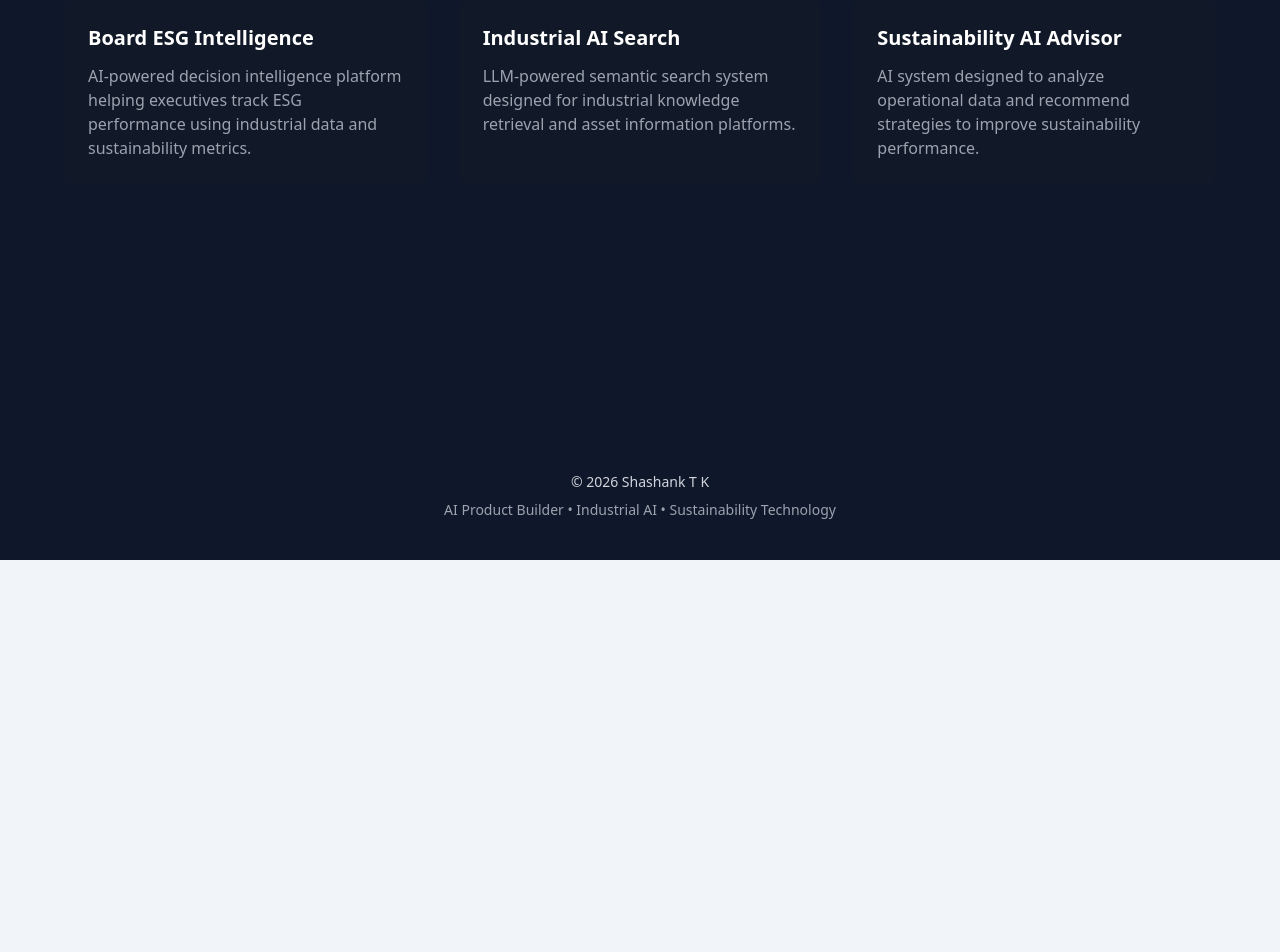
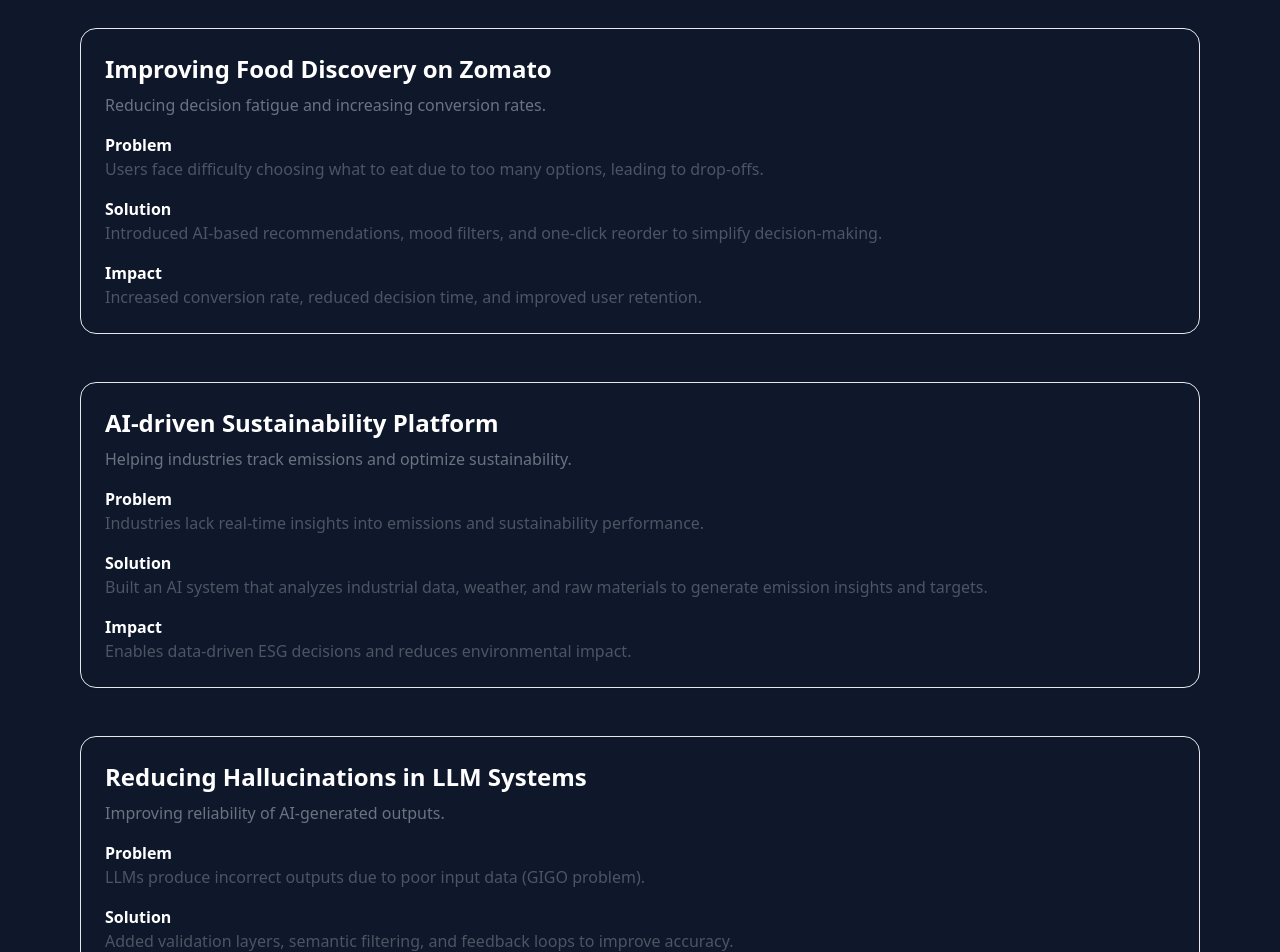
Before and after one commit to shashank-dj/Portfolio, a React (Vite) app: page /case-studies in a window 1280 px wide. Shown: the part 240-1192 px from the top of the page. Before the commit the page ends 800 px from the top, so only its background shows below. Built offline with nearby package versions, Linux system fonts and the light colour scheme.

Commit message:
Update CaseStudies.jsx

```diff
--- a/src/pages/CaseStudies.jsx
+++ b/src/pages/CaseStudies.jsx
@@ -1,50 +1,121 @@
 import React from "react";
 
-export default function CaseStudies() {
+const CaseStudies = () => {
   return (
-    <section className="bg-dark text-white py-20 px-6">
+    <div className="px-6 md:px-20 py-12">
+      <h1 className="text-3xl font-bold mb-6">Case Studies</h1>
 
-      <div className="max-w-6xl mx-auto">
+      <p className="text-gray-600 mb-10 max-w-2xl">
+        A collection of product thinking exercises focused on solving real-world
+        problems using user-centric and business-driven approaches.
+      </p>
 
-        <h1 className="text-4xl font-bold mb-12 text-center text-primary">
-          AI Product Case Studies
-        </h1>
+      {/* ZOMATO CASE STUDY */}
+      <div className="mb-12 border rounded-2xl p-6 shadow-sm">
+        <h2 className="text-2xl font-semibold mb-2">
+          Improving Food Discovery on Zomato
+        </h2>
 
-        <div className="grid md:grid-cols-3 gap-8">
+        <p className="text-gray-500 mb-4">
+          Reducing decision fatigue and increasing conversion rates.
+        </p>
 
-          <div className="bg-gray-900 p-6 rounded-lg">
-            <h2 className="text-xl font-semibold mb-3">
-              Board ESG Intelligence
-            </h2>
-            <p className="text-gray-400">
-              AI-powered decision intelligence platform helping executives
-              track ESG performance using industrial data and sustainability metrics.
+        <div className="space-y-4">
+          <div>
+            <h3 className="font-semibold">Problem</h3>
+            <p className="text-gray-600">
+              Users face difficulty choosing what to eat due to too many options,
+              leading to drop-offs.
             </p>
           </div>
 
-          <div className="bg-gray-900 p-6 rounded-lg">
-            <h2 className="text-xl font-semibold mb-3">
-              Industrial AI Search
-            </h2>
-            <p className="text-gray-400">
-              LLM-powered semantic search system designed for industrial
-              knowledge retrieval and asset information platforms.
+          <div>
+            <h3 className="font-semibold">Solution</h3>
+            <p className="text-gray-600">
+              Introduced AI-based recommendations, mood filters, and one-click reorder
+              to simplify decision-making.
             </p>
           </div>
 
-          <div className="bg-gray-900 p-6 rounded-lg">
-            <h2 className="text-xl font-semibold mb-3">
-              Sustainability AI Advisor
-            </h2>
-            <p className="text-gray-400">
-              AI system designed to analyze operational data and recommend
-              strategies to improve sustainability performance.
+          <div>
+            <h3 className="font-semibold">Impact</h3>
+            <p className="text-gray-600">
+              Increased conversion rate, reduced decision time, and improved user retention.
+            </p>
+          </div>
+        </div>
+      </div>
+
+      {/* SUSTAINABILITY AI CASE */}
+      <div className="mb-12 border rounded-2xl p-6 shadow-sm">
+        <h2 className="text-2xl font-semibold mb-2">
+          AI-driven Sustainability Platform
+        </h2>
+
+        <p className="text-gray-500 mb-4">
+          Helping industries track emissions and optimize sustainability.
+        </p>
+
+        <div className="space-y-4">
+          <div>
+            <h3 className="font-semibold">Problem</h3>
+            <p className="text-gray-600">
+              Industries lack real-time insights into emissions and sustainability performance.
             </p>
           </div>
 
+          <div>
+            <h3 className="font-semibold">Solution</h3>
+            <p className="text-gray-600">
+              Built an AI system that analyzes industrial data, weather, and raw materials
+              to generate emission insights and targets.
+            </p>
+          </div>
+
+          <div>
+            <h3 className="font-semibold">Impact</h3>
+            <p className="text-gray-600">
+              Enables data-driven ESG decisions and reduces environmental impact.
+            </p>
+          </div>
         </div>
+      </div>
 
+      {/* LLM CASE STUDY */}
+      <div className="border rounded-2xl p-6 shadow-sm">
+        <h2 className="text-2xl font-semibold mb-2">
+          Reducing Hallucinations in LLM Systems
+        </h2>
+
+        <p className="text-gray-500 mb-4">
+          Improving reliability of AI-generated outputs.
+        </p>
+
+        <div className="space-y-4">
+          <div>
+            <h3 className="font-semibold">Problem</h3>
+            <p className="text-gray-600">
+              LLMs produce incorrect outputs due to poor input data (GIGO problem).
+            </p>
+          </div>
+
+          <div>
+            <h3 className="font-semibold">Solution</h3>
+            <p className="text-gray-600">
+              Added validation layers, semantic filtering, and feedback loops to improve accuracy.
+            </p>
+          </div>
+
+          <div>
+            <h3 className="font-semibold">Impact</h3>
+            <p className="text-gray-600">
+              Reduced hallucination rate and improved trust in AI systems.
+            </p>
+          </div>
+        </div>
       </div>
-    </section>
+    </div>
   );
-}
+};
+
+export default CaseStudies;
```
